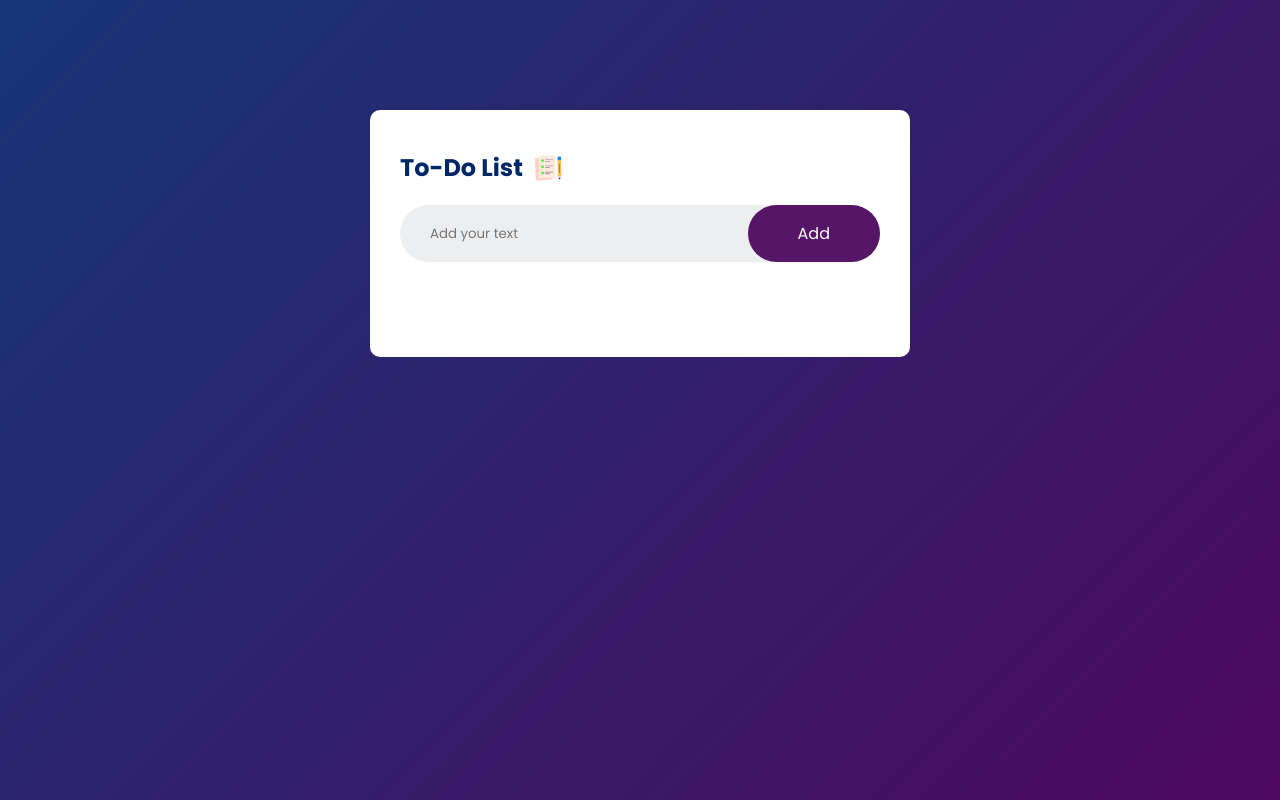
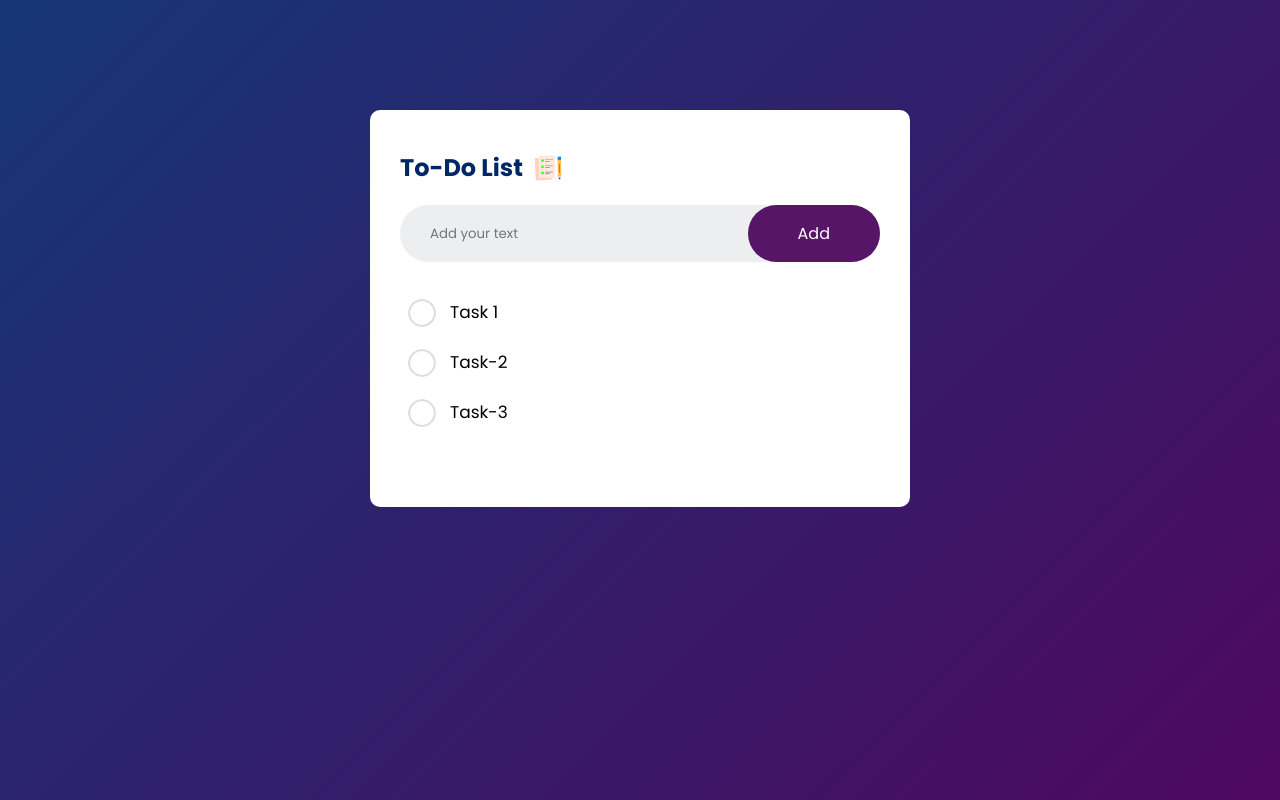
Before and after one commit to Vini5577/to-do-list-js, a plain HTML site: page index.html in a window 1280 px wide. Drawn offline with Linux system fonts and the light colour scheme.

Commit message:
add list template

```diff
--- a/index.html
+++ b/index.html
@@ -21,6 +21,11 @@
                 <input type="text" id="input-box" placeholder="Add your text">
                 <button>Add</button>
             </div>
+            <ul id="list-container">
+                <li>Task 1</li>
+                <li>Task-2</li>
+                <li>Task-3</li>
+            </ul>
         </div>
     </div>
 </body>
--- a/style.css
+++ b/style.css
@@ -65,3 +65,25 @@
     background-color: rgba(87, 21, 104, 0.8);
     transition: .4s;
 }
+
+ul li {
+    list-style: none;
+    font-size: 17px;
+    padding: 12px 8px 12px 50px;
+    user-select: none;
+    cursor: pointer;
+    position: relative;
+}
+
+ul li::before {
+    content: '';
+    position: absolute;
+    height: 28px;
+    width: 28px;
+    border-radius: 50%;
+    background-image: url(./images/unchecked.png);
+    background-size: cover;
+    background-position: center;
+    top: 12px;
+    left: 8px;
+}
```
